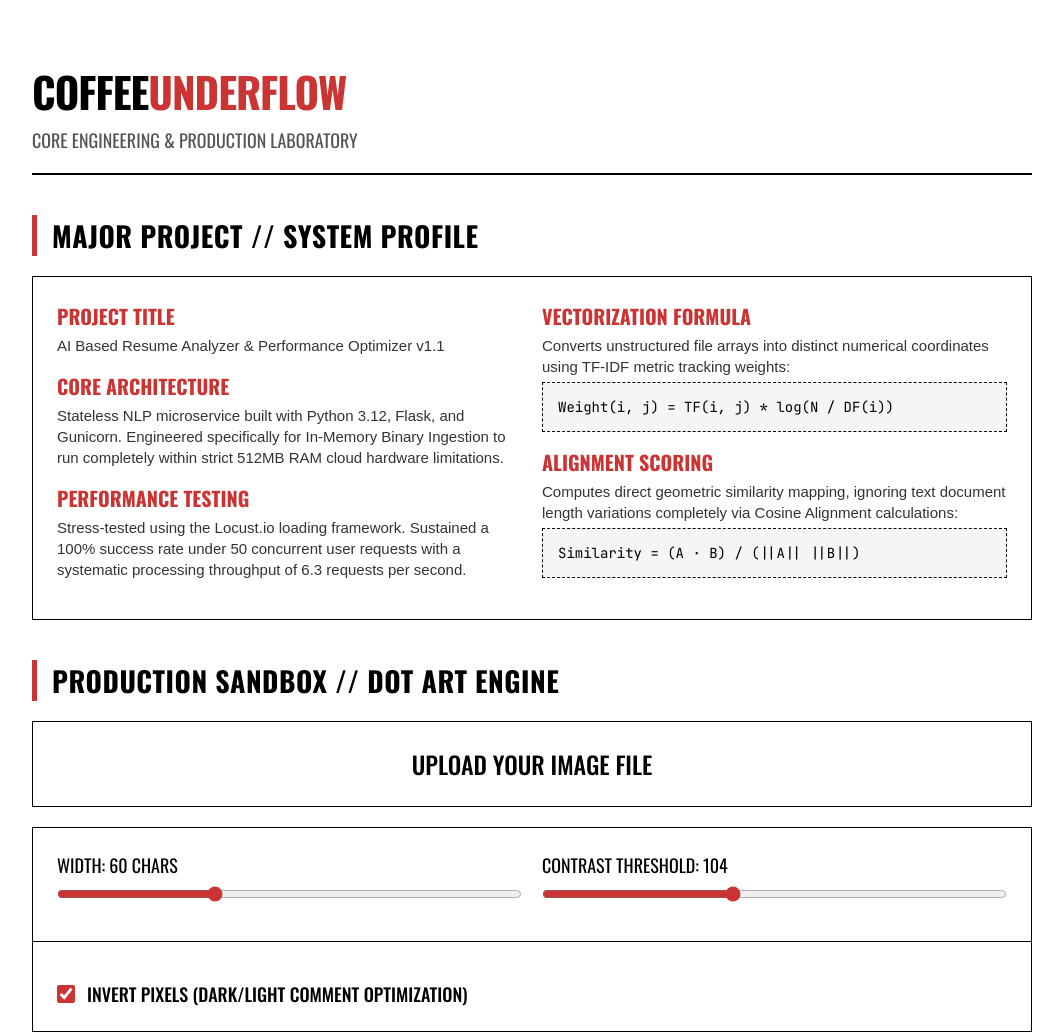
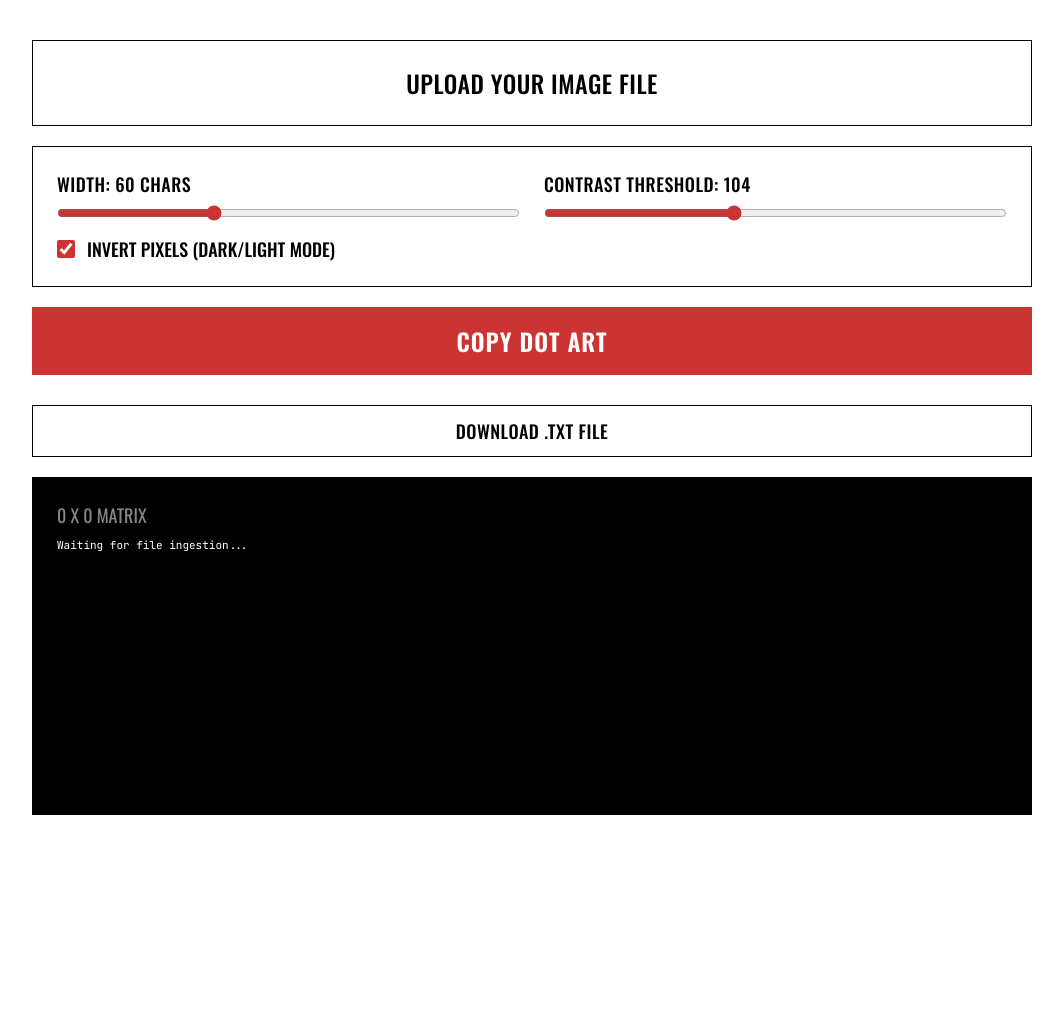
Before and after one commit to CoffeeUnderflow/dot-art-generator, a plain HTML site: page index.html in a window 1280 px wide. Shown: the top 1035 px of the page, without its empty margins (108-1171 px from the left). After the commit the page ends 855 px from the top, so only its background shows below. Drawn offline with nearby package versions, Linux system fonts and the light colour scheme.

Commit message:
Update index.html

```diff
--- a/index.html
+++ b/index.html
@@ -3,7 +3,7 @@
 <head>
     <meta charset="UTF-8">
     <meta name="viewport" content="width=device-width, initial-scale=1.0">
-    <title>COFFEEUNDERFLOW // Developer Workspace</title>
+    <title>Dot Art Engine</title>
     <link rel="preconnect" href="https://fonts.googleapis.com">
     <link rel="preconnect" href="https://fonts.gstatic.com" crossorigin>
     <link href="https://fonts.googleapis.com/css2?family=JetBrains+Mono:wght@400;500&family=Oswald:wght@400;500;600;700&display=swap" rel="stylesheet">
@@ -14,7 +14,7 @@
             font-family: 'Oswald', sans-serif;
             background-color: #ffffff;
             color: #000000;
-            padding: 60px 20px;
+            padding: 40px 20px;
             display: flex;
             flex-direction: column;
             align-items: center;
@@ -25,125 +25,74 @@
             max-width: 1000px;
             display: flex;
             flex-direction: column;
-            gap: 40px;
+            gap: 20px;
         }
 
-        /* Brand Header */
-        header {
-            border-bottom: 2px solid #000000;
-            padding-bottom: 20px;
-        }
-        header h1 {
-            font-size: 42px;
-            font-weight: 700;
-            letter-spacing: -1px;
-        }
-        header h1 span { color: #cc3333; }
-        header p {
-            font-size: 18px;
-            color: #555555;
-            margin-top: 5px;
-            text-transform: uppercase;
-        }
-
-        /* Section Headings */
-        section h2 {
-            font-size: 28px;
-            text-transform: uppercase;
-            border-left: 5px solid #cc3333;
-            padding-left: 15px;
-            margin-bottom: 20px;
-            letter-spacing: 0.5px;
-        }
-
-        /* Card Blocks matching layout standards */
         .card-block {
             background: #ffffff;
             border: 1px solid #000000;
             padding: 24px;
+            text-align: center;
             border-radius: 0px;
         }
 
-        /* Grid Layouts */
-        .grid-2 {
-            display: grid;
-            grid-template-columns: 1fr 1fr;
-            gap: 20px;
-        }
-        @media (max-width: 768px) {
-            .grid-2 { grid-template-columns: 1fr; }
-        }
-
-        /* Project Info Specs */
-        .spec-item {
-            margin-bottom: 15px;
-        }
-        .spec-item h3 {
-            font-size: 20px;
-            text-transform: uppercase;
-            color: #cc3333;
-        }
-        .spec-item p {
-            font-family: Arial, sans-serif;
-            font-size: 15px;
-            line-height: 1.4;
-            color: #333333;
-            margin-top: 4px;
-        }
-
-        /* Code/Formula styling */
-        .formula-box {
-            font-family: 'JetBrains Mono', monospace;
-            background: #f5f5f5;
-            border: 1px dashed #000000;
-            padding: 15px;
-            font-size: 14px;
-            margin-top: 5px;
-        }
-
-        /* Interactive Tool Styles */
         .upload-zone {
             cursor: pointer;
             font-size: 24px;
             font-weight: 500;
+            letter-spacing: 0.5px;
             text-transform: uppercase;
-            margin-bottom: 20px;
-            text-align: center;
         }
         .upload-zone input { display: none; }
+
+        .controls-grid {
+            display: grid;
+            grid-template-columns: 1fr 1fr;
+            gap: 24px;
+            text-align: left;
+        }
+
+        @media (max-width: 600px) {
+            .controls-grid { grid-template-columns: 1fr; }
+        }
 
         .control-item {
             display: flex;
             flex-direction: column;
             gap: 8px;
-            margin-bottom: 15px;
         }
+
         .control-item label {
             font-size: 18px;
+            font-weight: 500;
             text-transform: uppercase;
+            color: #000000;
+            letter-spacing: 0.5px;
         }
+
         input[type="range"] {
             width: 100%;
             accent-color: #cc3333;
             cursor: pointer;
         }
+
         .checkbox-label {
             display: flex;
             align-items: center;
             gap: 12px;
             font-size: 18px;
             cursor: pointer;
+            font-weight: 500;
             text-transform: uppercase;
             margin-top: 15px;
-            font-weight: 500;
         }
+
         .checkbox-label input {
             accent-color: #cc3333;
             width: 18px;
             height: 18px;
         }
 
-        /* Action Buttons */
         .btn-go {
             font-family: 'Oswald', sans-serif;
             background-color: #cc3333;
@@ -153,11 +102,15 @@
             font-size: 24px;
             font-weight: 600;
             text-transform: uppercase;
+            letter-spacing: 1px;
             cursor: pointer;
             width: 100%;
-            margin-top: 10px;
+            transition: background-color 0.1s;
         }
-        .btn-go:hover { background-color: #b32d2d; }
+
+        .btn-go:hover {
+            background-color: #b32d2d;
+        }
 
         .btn-secondary {
             font-family: 'Oswald', sans-serif;
@@ -166,31 +119,36 @@
             border: 1px solid #000000;
             padding: 12px;
             font-size: 18px;
+            font-weight: 500;
             text-transform: uppercase;
             cursor: pointer;
             width: 100%;
             margin-top: 10px;
+            letter-spacing: 0.5px;
         }
-        .btn-secondary:hover { background-color: #f5f5f5; }
+        .btn-secondary:hover {
+            background-color: #f5f5f5;
+        }
 
-        /* Output Window */
         .output-block {
             border: 1px solid #000000;
             background-color: #000000;
             color: #ffffff;
+            text-align: left;
             padding: 24px;
             overflow: auto;
-            margin-top: 20px;
         }
+
         #output {
             font-family: 'JetBrains Mono', monospace;
             font-size: 11px;
             line-height: 11px;
             letter-spacing: 0px;
             white-space: pre;
-            min-height: 200px;
+            min-height: 250px;
             max-height: 500px;
         }
+
         .matrix-info {
             font-family: 'Oswald', sans-serif;
             font-size: 18px;
@@ -205,52 +163,13 @@
 
 <div class="container">
 
-    <header>
-        <h1>COFFEE<span>UNDERFLOW</span></h1>
-        <p>Core Engineering & Production Laboratory</p>
-    </header>
-
-    <section>
-        <h2>Major Project // System Profile</h2>
-        <div class="card-block grid-2">
-            <div>
-                <div class="spec-item">
-                    <h3>Project Title</h3>
-                    <p>AI Based Resume Analyzer & Performance Optimizer v1.1</p>
-                </div>
-                <div class="spec-item">
-                    <h3>Core Architecture</h3>
-                    <p>Stateless NLP microservice built with Python 3.12, Flask, and Gunicorn. Engineered specifically for In-Memory Binary Ingestion to run completely within strict 512MB RAM cloud hardware limitations.</p>
-                </div>
-                <div class="spec-item">
-                    <h3>Performance Testing</h3>
-                    <p>Stress-tested using the Locust.io loading framework. Sustained a 100% success rate under 50 concurrent user requests with a systematic processing throughput of 6.3 requests per second.</p>
-                </div>
-            </div>
-            <div>
-                <div class="spec-item">
-                    <h3>Vectorization Formula</h3>
-                    <p>Converts unstructured file arrays into distinct numerical coordinates using TF-IDF metric tracking weights:</p>
-                    <div class="formula-box">Weight(i, j) = TF(i, j) * log(N / DF(i))</div>
-                </div>
-                <div class="spec-item">
-                    <h3>Alignment Scoring</h3>
-                    <p>Computes direct geometric similarity mapping, ignoring text document length variations completely via Cosine Alignment calculations:</p>
-                    <div class="formula-box">Similarity = (A · B) / (||A|| ||B||)</div>
-                </div>
-            </div>
-        </div>
-    </section>
-
-    <section>
-        <h2>Production Sandbox // Dot Art Engine</h2>
-
     <div class="card-block upload-zone" onclick="document.getElementById('imageLoader').click()">
         <span id="uploadLabel">UPLOAD YOUR IMAGE FILE</span>
         <input type="file" id="imageLoader" accept="image/*">
     </div>
 
-        <div class="card-block grid-2">
+    <div class="card-block">
+        <div class="controls-grid">
             <div class="control-item">
                 <label id="widthLabel">Width: 60 Chars</label>
                 <input type="range" id="widthInput" value="60" min="30" max="120" step="1">
@@ -261,10 +180,9 @@
             </div>
         </div>
 
-        <div class="card-block" style="border-top: none;">
         <label class="checkbox-label">
             <input type="checkbox" id="invertInput" checked>
-                Invert Pixels (Dark/Light comment optimization)
+            Invert Pixels (Dark/Light mode)
         </label>
     </div>
 
@@ -273,16 +191,14 @@
 
     <div class="output-block">
         <span class="matrix-info" id="dimensionsLabel">0 x 0 matrix</span>
-            <pre id="output">Waiting for file ingestion loop...</pre>
+        <pre id="output">Waiting for file ingestion...</pre>
     </div>
-    </section>
 
 </div>
 
 <canvas id="canvas" style="display:none;"></canvas>
 
 <script>
-    // System core script running the embedded sandbox tool
     const imageLoader = document.getElementById('imageLoader');
     const canvas = document.getElementById('canvas');
     const ctx = canvas.getContext('2d');
@@ -352,7 +268,12 @@
 
         const targetWidthChars = parseInt(widthInput.value);
         const targetPixelWidth = targetWidthChars * 2;
+
+        // Calculate the height scale factor
         const scale = targetPixelWidth / currentImage.width;
+
+        // Added aspect-ratio multiplier (0.75) to pre-flatten the image height
+        // This ensures it looks normal when pasted into comment sections with tight lines
         const targetPixelHeight = Math.round((currentImage.height * scale) * 0.75);
 
         canvas.width = targetPixelWidth;
```
Lines whose indentation alone changed are shown as unchanged.
